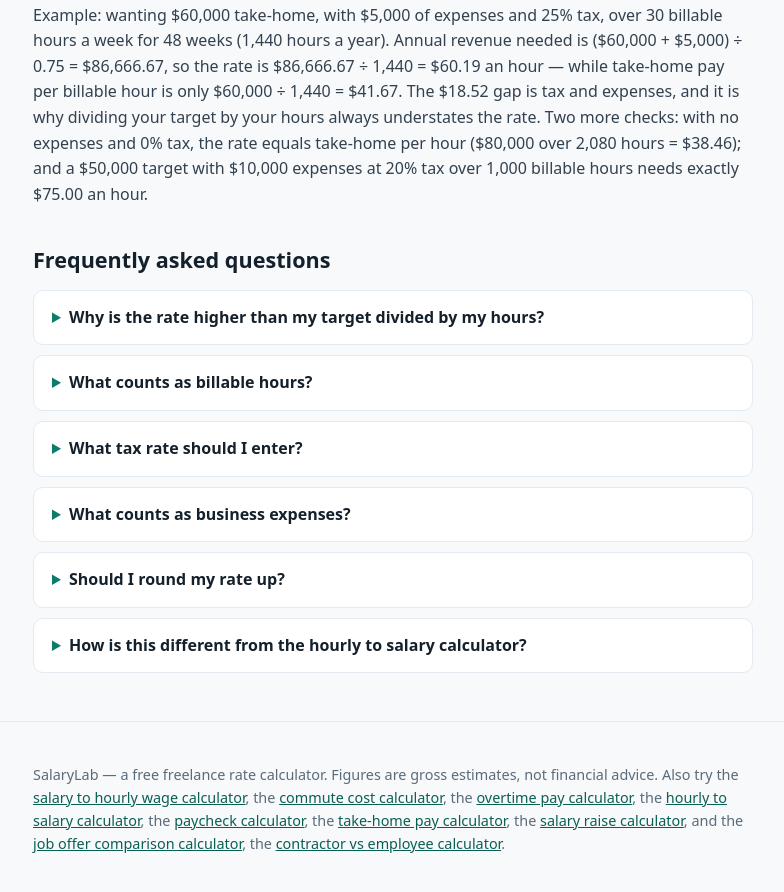
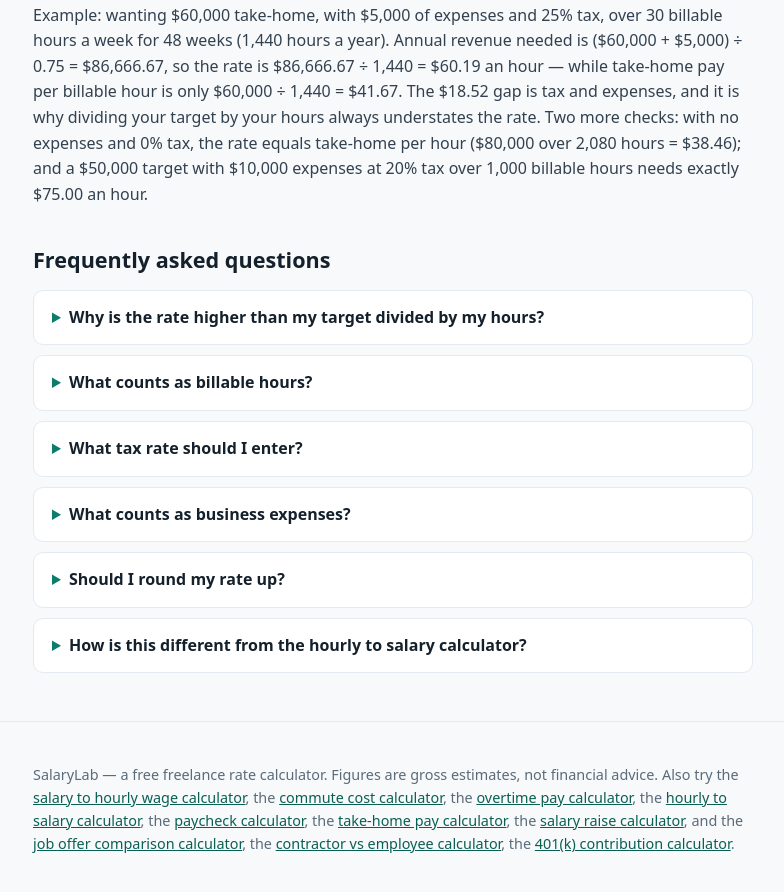
Before and after one commit to mimito-6/salarylab, a plain HTML site: page freelance-rate/index.html in a window 1280 px wide. Shown: the part 1358-2250 px from the top of the page, without its empty margins (247-1031 px from the left). Drawn offline with Linux system fonts and the light colour scheme.

Commit message:
deploy freelance-rate/index.html

```diff
--- a/freelance-rate/index.html
+++ b/freelance-rate/index.html
@@ -77,6 +77,7 @@
       <a href="/inflation-adjusted-salary">Inflation-Adjusted</a>
       <a href="/real-raise">Real Raise</a>
       <a href="/contractor-vs-employee">Contractor vs Employee</a>
+      <a href="/401k-contribution">401(k) Contribution</a>
     </nav>
   </div>
 </header>
@@ -173,7 +174,7 @@
 
 <footer class="site-footer">
   <div class="wrap">
-    <p>SalaryLab — a free freelance rate calculator. Figures are gross estimates, not financial advice. Also try the <a href="/">salary to hourly wage calculator</a>, the <a href="/commute-cost">commute cost calculator</a>, the <a href="/overtime-pay">overtime pay calculator</a>, the <a href="/hourly-to-salary">hourly to salary calculator</a>, the <a href="/paycheck">paycheck calculator</a>, the <a href="/take-home-pay">take-home pay calculator</a>, the <a href="/salary-raise">salary raise calculator</a>, and the <a href="/job-offer-comparison">job offer comparison calculator</a>, the <a href="/contractor-vs-employee">contractor vs employee calculator</a>.</p>
+    <p>SalaryLab — a free freelance rate calculator. Figures are gross estimates, not financial advice. Also try the <a href="/">salary to hourly wage calculator</a>, the <a href="/commute-cost">commute cost calculator</a>, the <a href="/overtime-pay">overtime pay calculator</a>, the <a href="/hourly-to-salary">hourly to salary calculator</a>, the <a href="/paycheck">paycheck calculator</a>, the <a href="/take-home-pay">take-home pay calculator</a>, the <a href="/salary-raise">salary raise calculator</a>, and the <a href="/job-offer-comparison">job offer comparison calculator</a>, the <a href="/contractor-vs-employee">contractor vs employee calculator</a>, the <a href="/401k-contribution">401(k) contribution calculator</a>.</p>
   </div>
 </footer>
 <script src="../freelance.js"></script>
```
